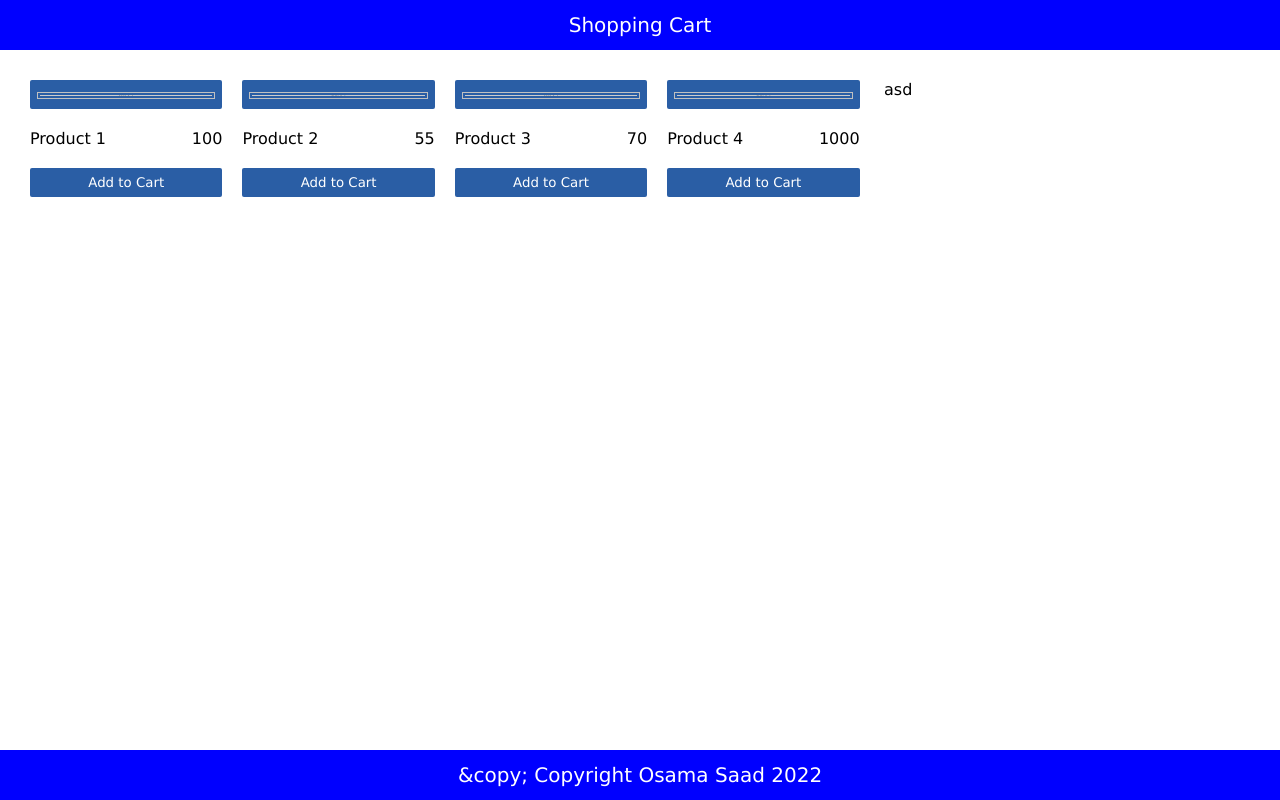
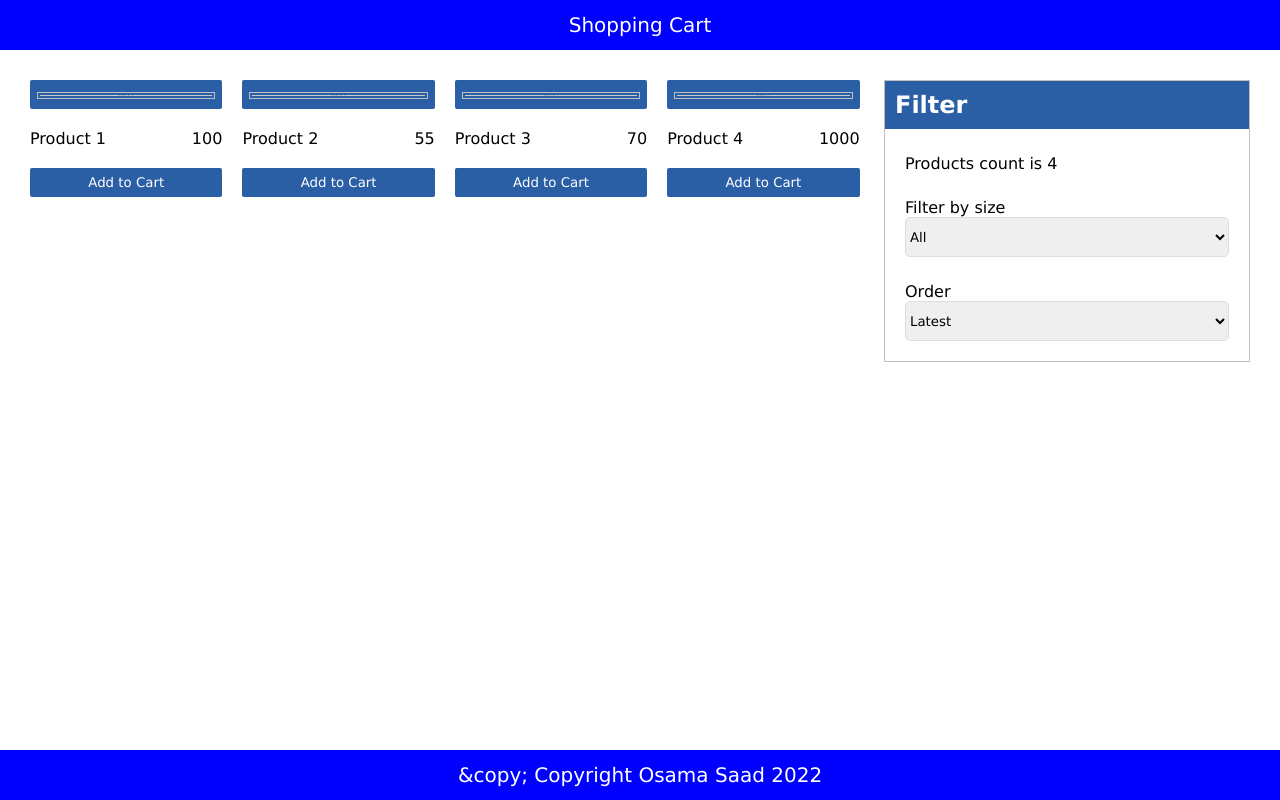
Before and after one commit to 404Exist/shopping-cart, a React (Create React App) app in the folder client/: page / in a window 1280 px wide. Built offline with nearby package versions, Linux system fonts and the light colour scheme.

Commit message:
filter component

```diff
--- a/client/public/locales/en/translation.json
+++ b/client/public/locales/en/translation.json
@@ -8,5 +8,10 @@
   "products": {
     "title": "&copy; Copyright Osama Saad 2022"
   },
+  "filter": {
+    "title": "Filter",
+    "size": "Filter by size",
+    "order": "Order"
+  },
   "add to cart": "Add to Cart"
 }
--- a/client/src/App.js
+++ b/client/src/App.js
@@ -1,5 +1,5 @@
 import { useState } from "react";
-import { Footer, Header, Products } from "./components";
+import { Filter, Footer, Header, Products } from "./components";
 import data from './data.json';
 
 function App() {
@@ -11,7 +11,7 @@ function App() {
         <div className="wrapper">
           <Products products={products} />
           <div className="filters">
-            asd
+            <Filter />
           </div>
         </div>
       </main>
--- /dev/null
+++ b/client/src/components/Filter/Filter.js
@@ -0,0 +1,35 @@
+import { useTranslation } from "react-i18next";
+import "../../css/Filter/Filter.css";
+const Filter = () => {
+  const { t } = useTranslation();
+  return (
+    <div className="filter-wrapper">
+      <h2 className="filter-title">
+        { t("filter.title") }
+      </h2>
+      <div className="products-count"> Products count is 4</div>
+      <div className="size-filter">
+        <span>{ t("filter.size") }</span>
+        <select>
+          <option value="ALL">All</option>
+          <option value="XS">XS</option>
+          <option value="S">S</option>
+          <option value="M">M</option>
+          <option value="L">L</option>
+          <option value="XL">XL</option>
+          <option value="XXL">XXL</option>
+        </select>
+      </div>
+      <div className="order-filter">
+        <span>{ t("filter.order") }</span>
+        <select>
+          <option value="latest">Latest</option>
+          <option value="lowest">Lowest</option>
+          <option value="heighest">Heighest</option>
+        </select>
+      </div>
+    </div>
+  )
+}
+
+export default Filter
--- /dev/null
+++ b/client/src/components/Filter/Filter.scss
@@ -0,0 +1,21 @@
+.filter-wrapper {
+  background-color: #fff;
+  border: 1px solid #c0c0c0;
+  .filter-title {
+    background-color: #2a5ea5;
+    padding: 10px;
+    color: #fff;
+    margin-bottom: 20px;
+  }
+  > div {
+    padding: 5px 20px;
+    margin-bottom: 15px;
+  }
+  select {
+    display: block;
+    height: 40px;
+    border: 1px solid #ddd;
+    width: 100%;
+    border-radius: 5px;
+  }
+}
--- a/client/src/components/Products/ProductModal.js
+++ b/client/src/components/Products/ProductModal.js
@@ -1,6 +1,6 @@
 import Modal from 'react-modal';
 import { GrClose } from 'react-icons/gr';
-
+Modal.setAppElement('#root');
 const ProductModal = ({ product, closeModal, modalIsOpen }) => {
   return (
     <Modal isOpen={modalIsOpen} onRequestClose={closeModal}>
--- a/client/src/components/Products/Products.js
+++ b/client/src/components/Products/Products.js
@@ -1,7 +1,5 @@
 import { useState } from "react";
 import { useTranslation } from "react-i18next";
-import Modal from 'react-modal';
-import {GrClose} from 'react-icons/gr'
 import "../../css/Products/Products.css";
 import ProductModal from "./ProductModal";
 const Products = ({ products }) => {
--- a/client/src/components/index.js
+++ b/client/src/components/index.js
@@ -1,3 +1,4 @@
 export { default as Header } from './Header/Header';
 export { default as Footer } from './Footer/Footer';
 export { default as Products } from './Products/Products';
+export { default as Filter } from './Filter/Filter';
--- /dev/null
+++ b/client/src/css/Filter/Filter.css
@@ -0,0 +1,21 @@
+.filter-wrapper {
+  background-color: #fff;
+  border: 1px solid #c0c0c0;
+}
+.filter-wrapper .filter-title {
+  background-color: #2a5ea5;
+  padding: 10px;
+  color: #fff;
+  margin-bottom: 20px;
+}
+.filter-wrapper > div {
+  padding: 5px 20px;
+  margin-bottom: 15px;
+}
+.filter-wrapper select {
+  display: block;
+  height: 40px;
+  border: 1px solid #ddd;
+  width: 100%;
+  border-radius: 5px;
+}
```
